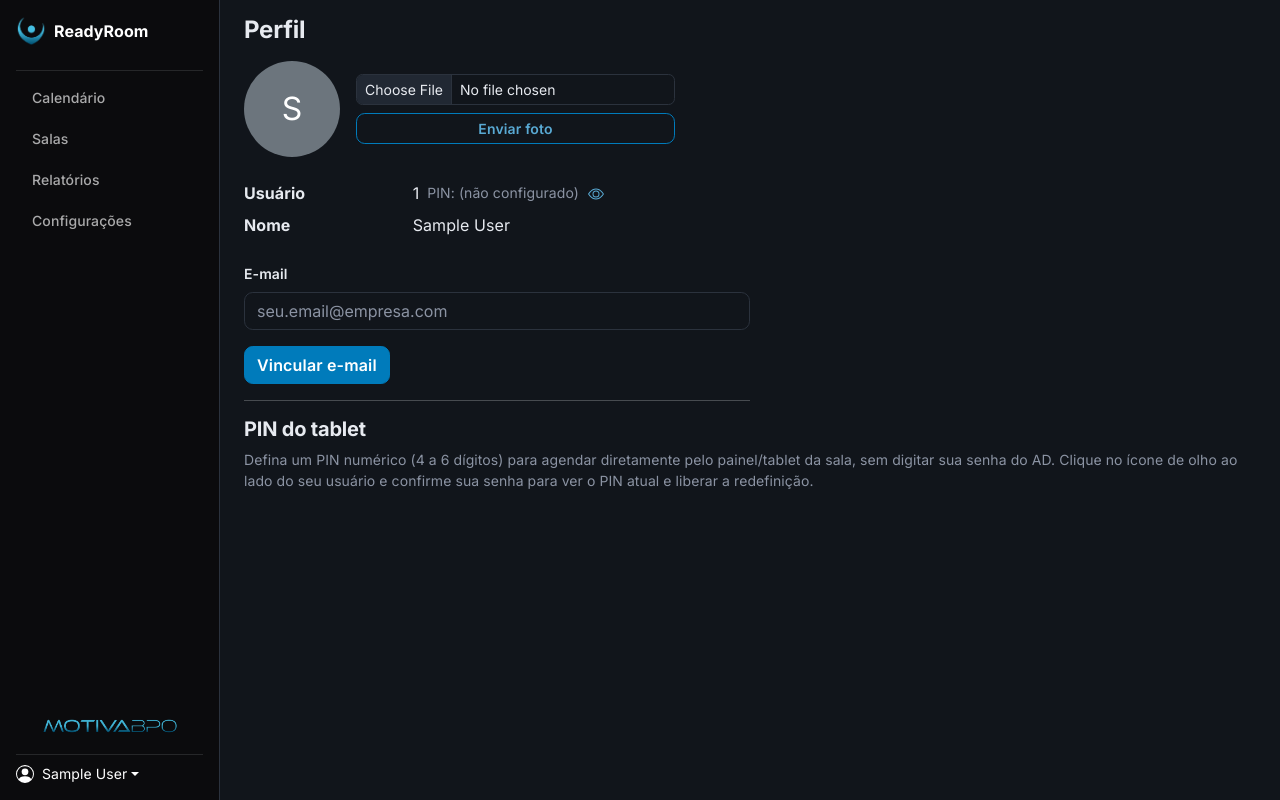
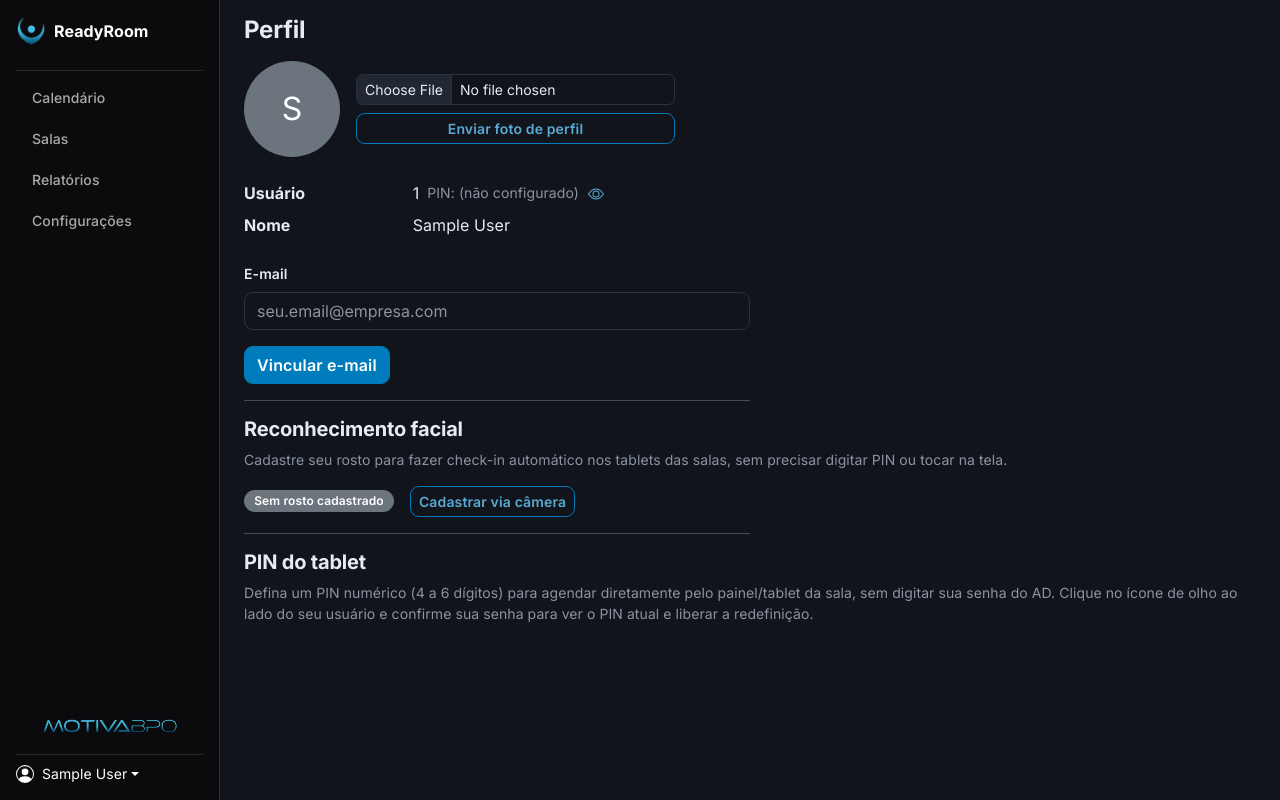
Before and after one commit to KaioRBraga/room-reunion, a Flask app: page /profile in a window 1280 px wide. Run offline with Flask 3, Linux system fonts and the light colour scheme; the visitor is signed in with stand-in values (Sample User, id 1); data comes from the database, SQL or seed files in the repository; some libraries are stand-ins or nearby versions.

Commit message:
Feat - upload face ID

```diff
--- a/app/auth/routes.py
+++ b/app/auth/routes.py
@@ -225,6 +225,46 @@ def upload_avatar():
     return redirect(url_for("auth.profile"))
 
 
+@auth_bp.route("/profile/face", methods=["POST"])
+@login_required
+def register_face():
+    """Cadastra o encoding facial via foto tirada pela webcam (sem alterar o avatar)."""
+    from io import BytesIO
+    from PIL import Image, UnidentifiedImageError
+    from app.auth.avatar_storage import _compute_face_encoding
+
+    file = request.files.get("face_image")
+    if not file:
+        return jsonify({"ok": False, "error": "Imagem não recebida."}), 400
+
+    data = file.read()
+    if not data:
+        return jsonify({"ok": False, "error": "Arquivo vazio."}), 400
+
+    try:
+        image = Image.open(BytesIO(data))
+        image.load()
+        if image.mode != "RGB":
+            image = image.convert("RGB")
+    except (UnidentifiedImageError, Exception):
+        return jsonify({"ok": False, "error": "Imagem inválida."}), 400
+
+    encoding_json = _compute_face_encoding(image)
+    if encoding_json is None:
+        return jsonify({
+            "ok": False,
+            "error": "Nenhum rosto detectado. Posicione-se de frente para a câmera e tente novamente.",
+        }), 422
+
+    user = db.session.get(User, current_user.username)
+    if user is None:
+        user = User(username=current_user.username)
+        db.session.add(user)
+    user.face_encoding = encoding_json
+    db.session.commit()
+    return jsonify({"ok": True})
+
+
 @auth_bp.route("/profile/photo/<username>")
 @login_required
 def avatar_image(username):
--- a/app/static/js/profile.js
+++ b/app/static/js/profile.js
@@ -1,8 +1,10 @@
 document.addEventListener("DOMContentLoaded", function () {
+    const csrfMeta = document.querySelector('meta[name="csrf-token"]');
+    const csrfToken = csrfMeta ? csrfMeta.content : "";
+
+    // --- PIN reveal ---
     const revealBtn = document.getElementById("pinRevealBtn");
-    if (!revealBtn) return;
-
-    const csrfToken = document.querySelector('meta[name="csrf-token"]').content;
+    if (revealBtn) {
         const modal = new bootstrap.Modal(document.getElementById("pinRevealModal"));
         const passwordInput = document.getElementById("pinRevealPassword");
         const errorBox = document.getElementById("pinRevealError");
@@ -30,11 +32,7 @@ document.addEventListener("DOMContentLoaded", function () {
         }
 
         revealBtn.addEventListener("click", function () {
-        // Ocultar de novo não precisa de senha - só mostrar precisa.
-        if (revealed) {
-            showHidden();
-            return;
-        }
+            if (revealed) { showHidden(); return; }
             passwordInput.value = "";
             errorBox.classList.add("d-none");
             modal.show();
@@ -64,9 +62,7 @@ document.addEventListener("DOMContentLoaded", function () {
                     }
                     modal.hide();
                     pinFormWrap.classList.remove("d-none");
-                if (data.pin) {
-                    showRevealed(data.pin);
-                }
+                    if (data.pin) showRevealed(data.pin);
                     pinFormWrap.scrollIntoView({ behavior: "smooth", block: "center" });
                 })
                 .catch(function () {
@@ -77,9 +73,85 @@ document.addEventListener("DOMContentLoaded", function () {
 
         confirmBtn.addEventListener("click", submitPassword);
         passwordInput.addEventListener("keydown", function (evt) {
-        if (evt.key === "Enter") {
-            evt.preventDefault();
-            submitPassword();
+            if (evt.key === "Enter") { evt.preventDefault(); submitPassword(); }
+        });
+    }
+
+    // --- Reconhecimento facial via webcam ---
+    const faceModalEl = document.getElementById("faceModal");
+    if (faceModalEl) {
+        const video = document.getElementById("faceVideo");
+        const canvas = document.getElementById("faceCanvas");
+        const captureBtn = document.getElementById("faceCaptureBtn");
+        const errorBox = document.getElementById("faceError");
+        const faceBadge = document.getElementById("faceBadge");
+        let stream = null;
+
+        const checkSvg = '<svg xmlns="http://www.w3.org/2000/svg" width="12" height="12" fill="currentColor" viewBox="0 0 16 16" aria-hidden="true"><path d="M10.97 4.97a.75.75 0 0 1 1.07 1.05l-3.99 4.99a.75.75 0 0 1-1.08.02L4.324 8.384a.75.75 0 1 1 1.06-1.06l2.094 2.093 3.473-4.425z"/></svg> ';
+
+        faceModalEl.addEventListener("show.bs.modal", async function () {
+            errorBox.classList.add("d-none");
+            captureBtn.disabled = false;
+            captureBtn.textContent = "Capturar";
+            try {
+                stream = await navigator.mediaDevices.getUserMedia({ video: { facingMode: "user" }, audio: false });
+                video.srcObject = stream;
+            } catch (err) {
+                errorBox.textContent = "Não foi possível acessar a câmera: " + err.message;
+                errorBox.classList.remove("d-none");
+                captureBtn.disabled = true;
             }
         });
+
+        faceModalEl.addEventListener("hidden.bs.modal", function () {
+            if (stream) {
+                stream.getTracks().forEach(function (t) { t.stop(); });
+                stream = null;
+                video.srcObject = null;
+            }
         });
+
+        captureBtn.addEventListener("click", function () {
+            if (!stream) {
+                errorBox.textContent = "Câmera não disponível.";
+                errorBox.classList.remove("d-none");
+                return;
+            }
+            captureBtn.disabled = true;
+            captureBtn.textContent = "Enviando…";
+            errorBox.classList.add("d-none");
+
+            canvas.width = video.videoWidth;
+            canvas.height = video.videoHeight;
+            canvas.getContext("2d").drawImage(video, 0, 0);
+
+            canvas.toBlob(function (blob) {
+                const formData = new FormData();
+                formData.append("face_image", blob, "face.jpg");
+                formData.append("csrf_token", csrfToken);
+
+                fetch("/profile/face", { method: "POST", body: formData })
+                    .then(function (res) { return res.json().then(function (d) { return { ok: res.ok, d }; }); })
+                    .then(function ({ ok, d }) {
+                        if (d.ok) {
+                            bootstrap.Modal.getInstance(faceModalEl).hide();
+                            faceBadge.className = "badge text-bg-success";
+                            faceBadge.title = "Check-in facial disponível nos tablets";
+                            faceBadge.innerHTML = checkSvg + "Rosto cadastrado";
+                        } else {
+                            errorBox.textContent = d.error || "Erro ao processar o rosto.";
+                            errorBox.classList.remove("d-none");
+                            captureBtn.disabled = false;
+                            captureBtn.textContent = "Tentar novamente";
+                        }
+                    })
+                    .catch(function () {
+                        errorBox.textContent = "Erro de conexão. Tente novamente.";
+                        errorBox.classList.remove("d-none");
+                        captureBtn.disabled = false;
+                        captureBtn.textContent = "Tentar novamente";
+                    });
+            }, "image/jpeg", 0.92);
+        });
+    }
+});
--- a/app/templates/auth/profile.html
+++ b/app/templates/auth/profile.html
@@ -13,26 +13,12 @@
         {{ (current_user.display_name or current_user.username)[0] | upper }}
     </div>
     {% endif %}
-    <div class="d-flex flex-column gap-2">
-        <form method="post" action="{{ url_for('auth.upload_avatar') }}" enctype="multipart/form-data"
-              class="d-flex flex-column gap-2">
-            <input type="hidden" name="csrf_token" value="{{ csrf_token() }}">
-            <input type="file" name="avatar" accept=".jpg,.jpeg,.png,.webp" class="form-control form-control-sm">
-            <button type="submit" class="btn btn-outline-primary btn-sm">Enviar foto</button>
-        </form>
-        {% if user and user.avatar_filename %}
-            {% if user.face_encoding %}
-            <span class="badge text-bg-success" title="Rosto detectado — check-in facial disponível nos tablets">
-                <svg xmlns="http://www.w3.org/2000/svg" width="12" height="12" fill="currentColor" viewBox="0 0 16 16" aria-hidden="true"><path d="M10.97 4.97a.75.75 0 0 1 1.07 1.05l-3.99 4.99a.75.75 0 0 1-1.08.02L4.324 8.384a.75.75 0 1 1 1.06-1.06l2.094 2.093 3.473-4.425z"/></svg>
-                Reconhecimento facial ativo
-            </span>
-            {% else %}
-            <span class="badge text-bg-warning text-dark" title="Nenhum rosto detectado na foto">
-                Rosto não detectado na foto
-            </span>
-            {% endif %}
-        {% endif %}
-    </div>
+    <form method="post" action="{{ url_for('auth.upload_avatar') }}" enctype="multipart/form-data"
+          class="d-flex flex-column gap-2">
+        <input type="hidden" name="csrf_token" value="{{ csrf_token() }}">
+        <input type="file" name="avatar" accept=".jpg,.jpeg,.png,.webp" class="form-control form-control-sm">
+        <button type="submit" class="btn btn-outline-primary btn-sm">Enviar foto de perfil</button>
+    </form>
 </div>
 
 <dl class="row col-md-6">
@@ -95,6 +81,44 @@
 </form>
 
 <hr class="col-md-6">
+<h5>Reconhecimento facial</h5>
+<p class="text-muted small">Cadastre seu rosto para fazer check-in automático nos tablets das salas, sem precisar digitar PIN ou tocar na tela.</p>
+<div class="d-flex align-items-center gap-3 mb-2">
+    {% if user and user.face_encoding %}
+    <span class="badge text-bg-success" id="faceBadge" title="Check-in facial disponível nos tablets">
+        <svg xmlns="http://www.w3.org/2000/svg" width="12" height="12" fill="currentColor" viewBox="0 0 16 16" aria-hidden="true"><path d="M10.97 4.97a.75.75 0 0 1 1.07 1.05l-3.99 4.99a.75.75 0 0 1-1.08.02L4.324 8.384a.75.75 0 1 1 1.06-1.06l2.094 2.093 3.473-4.425z"/></svg>
+        Rosto cadastrado
+    </span>
+    {% else %}
+    <span class="badge text-bg-secondary" id="faceBadge">Sem rosto cadastrado</span>
+    {% endif %}
+    <button type="button" class="btn btn-outline-primary btn-sm" data-bs-toggle="modal" data-bs-target="#faceModal">
+        Cadastrar via câmera
+    </button>
+</div>
+
+<div class="modal fade" id="faceModal" tabindex="-1">
+    <div class="modal-dialog modal-dialog-centered">
+        <div class="modal-content">
+            <div class="modal-header">
+                <h5 class="modal-title">Cadastrar rosto</h5>
+                <button type="button" class="btn-close" data-bs-dismiss="modal"></button>
+            </div>
+            <div class="modal-body text-center">
+                <p class="text-muted small mb-2">Posicione-se de frente para a câmera e clique em <strong>Capturar</strong>.</p>
+                <div id="faceError" class="alert alert-danger d-none mb-2"></div>
+                <video id="faceVideo" autoplay playsinline muted class="rounded mb-0 w-100" style="max-width:360px;"></video>
+                <canvas id="faceCanvas" class="d-none"></canvas>
+            </div>
+            <div class="modal-footer">
+                <button type="button" class="btn btn-secondary" data-bs-dismiss="modal">Cancelar</button>
+                <button type="button" id="faceCaptureBtn" class="btn btn-primary">Capturar</button>
+            </div>
+        </div>
+    </div>
+</div>
+
+<hr class="col-md-6">
 <h5>PIN do tablet</h5>
 <p class="text-muted small">
     Defina um PIN numérico (4 a 6 dígitos) para agendar diretamente pelo painel/tablet da sala,
```
Lines whose indentation alone changed are shown as unchanged.
